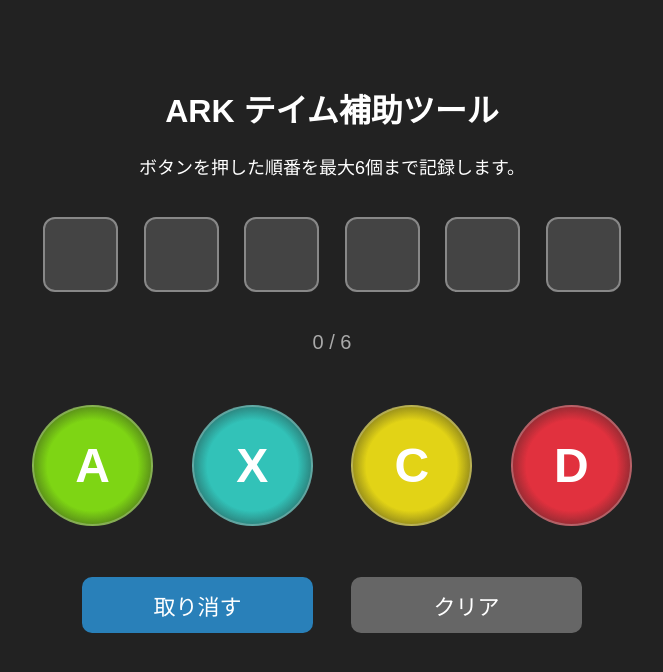
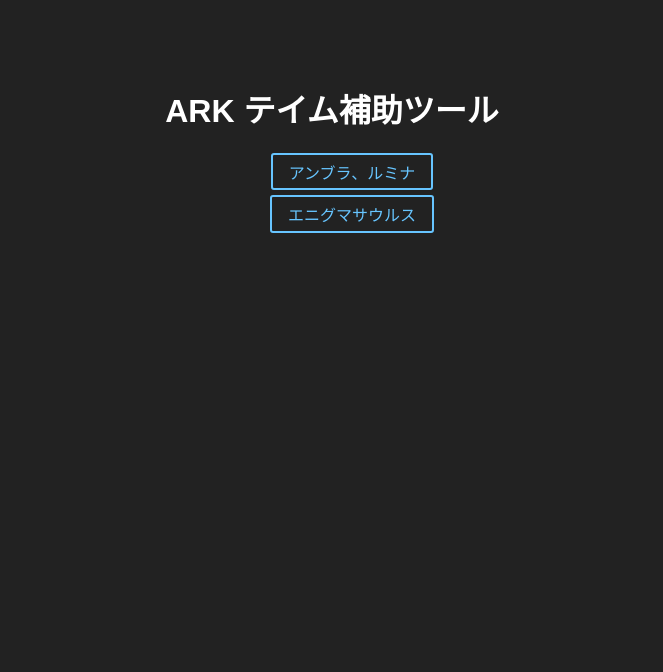
Before and after one commit to y3603/y3603.github.io, a plain HTML site: page index.html in a window 1280 px wide. Shown: the whole page, without its empty margins (308-971 px from the left). Drawn offline with Linux system fonts and the light colour scheme.

Commit message:
Add files via upload

```diff
--- a/index.html
+++ b/index.html
@@ -1,4 +1,3 @@
-
 <!DOCTYPE html>
 <html lang="ja">
 <head>
@@ -8,8 +7,6 @@
 	<title>ARK テイム補助ツール</title>
 
 	<!-- jQuery -->
-    <script src="./jquery-3.7.1.min.js"></script>
-    <script src="./script.js"></script>
 	<link rel="stylesheet" href="./style.css">
 
 </head>
@@ -18,35 +15,12 @@
 
 <div id="box01">
 	<h1>ARK テイム補助ツール</h1>
+	<ul class="menu_i">
+		<li><a href="./umbra/">アンブラ、ルミナ</a></li>
+		<li><a href="./enigma/">エニグマサウルス</a></li>
+	</ul>
 
-    <p>ボタンを押した順番を最大6個まで記録します。</p>
 
-    <!-- 入力結果 -->
-    <div id="result">
-        <div class="result-item"></div>
-        <div class="result-item"></div>
-        <div class="result-item"></div>
-        <div class="result-item"></div>
-        <div class="result-item"></div>
-        <div class="result-item"></div>
-    </div>
-
-    <!-- 入力状況 -->
-    <p id="message">0 / 6</p>
-
-    <!-- A X C D ボタン -->
-    <div class="button-area">
-        <button class="key-button" id="btnA">A</button>
-        <button class="key-button" id="btnX">X</button>
-        <button class="key-button" id="btnC">C</button>
-        <button class="key-button" id="btnD">D</button>
-    </div>
-
-    <!-- 操作ボタン -->
-    <div class="control-area">
-        <button id="undo">取り消す</button>
-        <button id="clear">クリア</button>
-    </div>
 </div>
 
 <!-- admax -->
```
Lines whose indentation alone changed are shown as unchanged.
